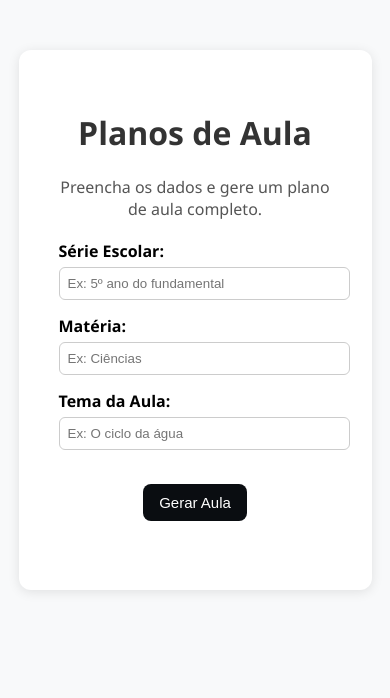
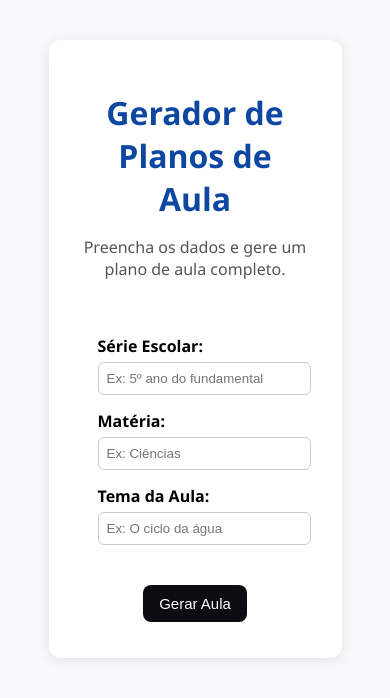
Before and after one commit to VitorEduardo157/gerador_de_aula, a plain HTML site: page index.html in a window 390 px wide. Drawn offline with nearby package versions, Linux system fonts and the light colour scheme.

Commit message:
Melhoria no layout com CSS

```diff
--- a/index.html
+++ b/index.html
@@ -8,10 +8,12 @@
 </head>
 <body>
   <main class="container">
-    <h1>Planos de Aula</h1>
-    <p class="descricao">Preencha os dados e gere um plano de aula completo.</p>
+    <header>
+      <h1>Gerador de Planos de Aula</h1>
+      <p class="descricao">Preencha os dados e gere um plano de aula completo.</p>
+    </header>
 
-    <form id="plan-form">
+    <form id="plan-form" autocomplete="off" novalidate>
       <label>Série Escolar:</label>
       <input type="text" id="serie" placeholder="Ex: 5º ano do fundamental" required>
 
--- a/style.css
+++ b/style.css
@@ -5,13 +5,42 @@ body {
   padding: 0;
 }
 
+main {
+  display: flex;
+  flex-direction: column;
+  align-items: center;
+  padding: 40px 20px;
+}
+
+header {
+  text-align: center;
+  padding: 20px;
+}
+
+header h1 {
+  color: #0d47a1;
+  font-size: 2rem;
+  margin-bottom: 10px;
+}
+
 .container {
-  max-width: 800px;
+  max-width: 500px;
   background: #fff;
   margin: 40px auto;
   padding: 30px 40px;
   border-radius: 12px;
   box-shadow: 0 2px 12px rgba(0, 0, 0, 0.1);
+}
+
+.form-container {
+  background: white;
+  border-radius: 16px;
+  box-shadow: 0 4px 10px rgba(0, 0, 0, 0.1);
+  padding: 30px;
+  width: 100%;
+  display: flex;
+  flex-direction: column;
+  gap: 15px;
 }
 
 h1 {
@@ -39,7 +68,10 @@ input {
   border: 1px solid #ccc;
 }
 
+
+
 button {
+  transition: background 0.3s ease, transform 0.1s ease;
   margin-top: 20px;
   padding: 10px 16px;
   background-color: #0a0d11;
@@ -53,11 +85,8 @@ button {
 }
 
 button:hover {
-  background-color: #686868;
-}
-
-button:hover {
   background-color: #5a5a5a;
+    transform: scale(0.97);
 }
 
 .erro {
@@ -81,17 +110,15 @@ h2 {
   font-family: "Courier New", monospace;
   line-height: 1.5;
 }
-.botao{
+.botao {
   display: flex;
   justify-content: center;
-  align-items: center;
-  height: 10vh;
+  margin-top: 20px;
 }
+
 @media screen and (max-width: 900px) {
   .container {
-      grid-template-columns: 1fr;
       width: 70%;
-      margin: 50px auto;
-      padding: 40px;
+      padding: 10px;
   }
 }
```
